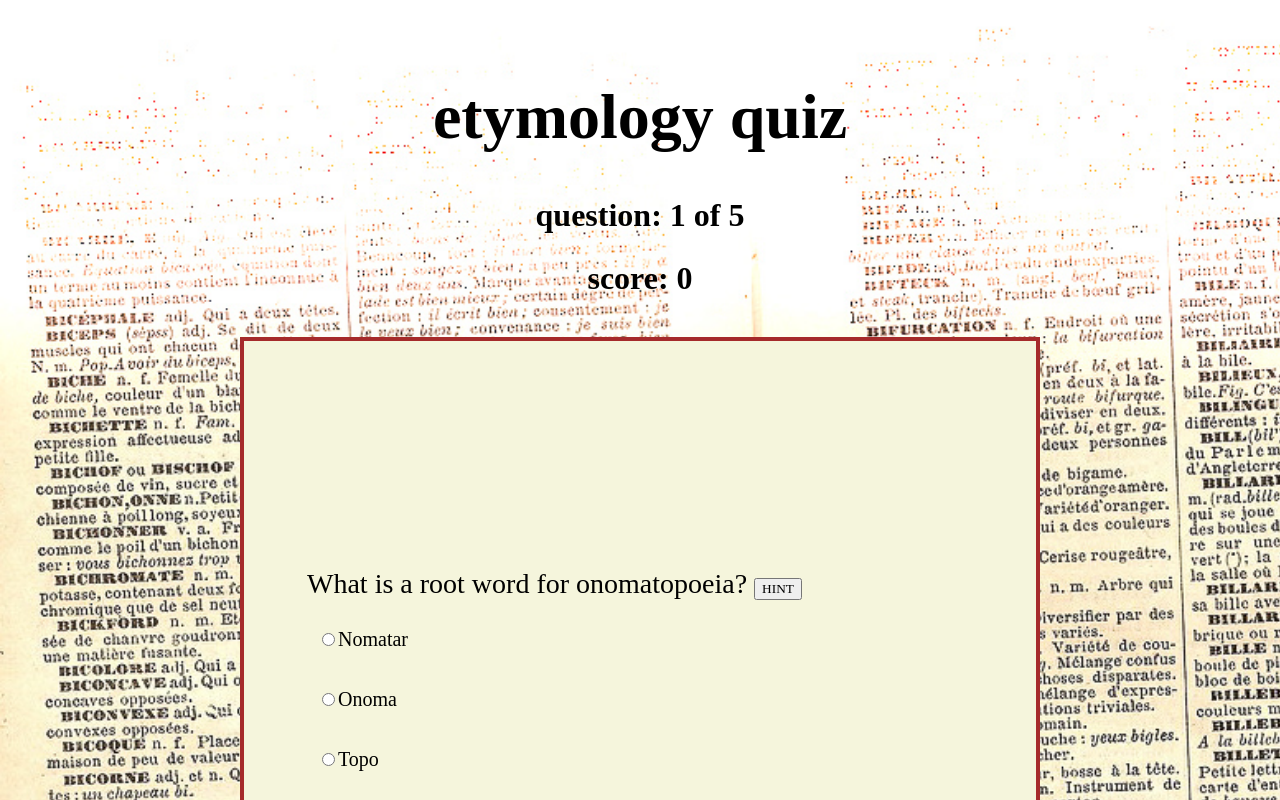
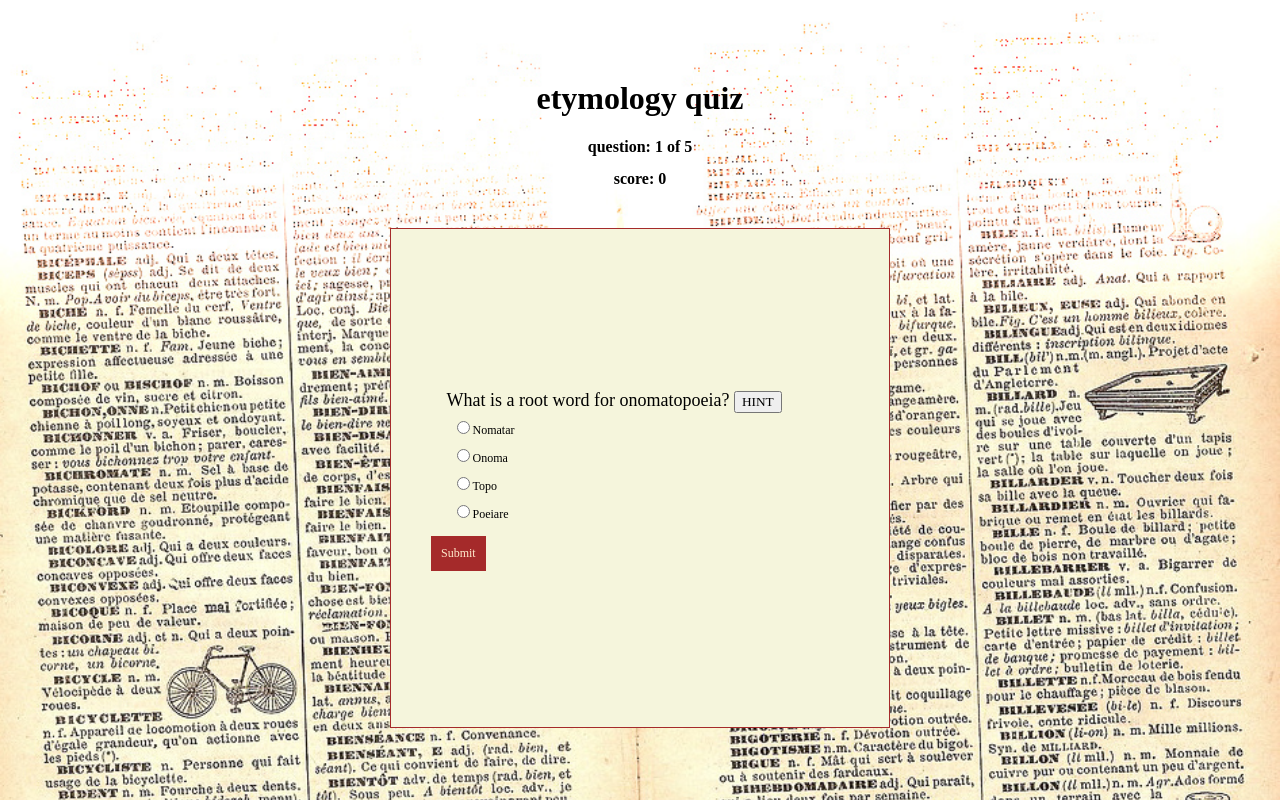
Before and after one commit to thinkful-ei-iguana/Peter-Wendy-Quiz-App, a plain HTML site: page index.html in a window 1280 px wide. Both pictures are taken after a click on the button "Start Quiz". Shown: the top 800 px of the page. Drawn offline with nearby package versions, Linux system fonts and the light colour scheme.

Commit message:
for grading

```diff
--- a/index.html
+++ b/index.html
@@ -2,7 +2,7 @@
 <html lang="en">
 <head>
     <meta charset="UTF-8">
-    <meta name="viewport" content="width=device-width, initial-scale=1.0">
+    <meta name="viewport" content="width=device-width, initial-scale=1">
     <meta http-equiv="X-UA-Compatible" content="ie=edge">
     <link rel="stylesheet" href="styles.css">
     <title>Etymology Quiz</title>
--- a/styles.css
+++ b/styles.css
@@ -91,6 +91,92 @@
     font-style: italic;
   }
 
+  @media screen and (max-width: 1600px) {
+    header {
+     margin-top: 80px;
+     color: black;
+     text-align: center;
+     font-size: 1em;
+   }
+
+   h2 {
+     font-size: 1em;
+   }
+
+   h3 {
+     font-size: 1em;
+   }
+
+   .main-container {
+     display: flex;
+     flex-direction: column;
+     justify-content: center;
+     background-color: beige;
+     width: 500px;
+     height: 500px;
+     border: 1px solid brown;
+     font-size: 1em;
+   }
+
+   fieldset {
+     border: 0;
+     font-size: 18px;
+   }
+
+   label {
+     display: block;
+     font-size: 14px;
+   }
+
+   img {
+     width: 200px;
+   }
+
+   video {
+     width: 400px;
+   }
+   .answer-me {
+     font-size: 12px;
+     line-height: 12px;
+     padding: 5px;
+   }
+
+   .question-container {
+     width: 100%;
+     line-height: 12px;
+     font-size: 12px;
+     color: black;
+   }
+
+   #start-quiz {
+    text-align: center;
+    padding: 14px;
+  }
+
+  #restart-quiz {
+    text-align: center;
+    padding: 40px;
+  }
+
+  .button {
+    background-color: brown;
+    border: 0px;
+    padding: 10px;
+    font-size: 1em;
+    color: blanchedalmond;
+  }
+
+  .button:hover {
+      background-color: burlywood;
+      color: black;
+  }
+
+  .hint-pop-up {
+    font-size: .9em;
+    font-style: italic;
+  }
+ }
+
   @media screen and (max-width: 760px) {
     header {
       margin-top: 80px;
@@ -175,3 +261,4 @@
       font-size: .9em;
       font-style: italic;
     }
+  }
```
Also changed, not shown: 2 other files.
